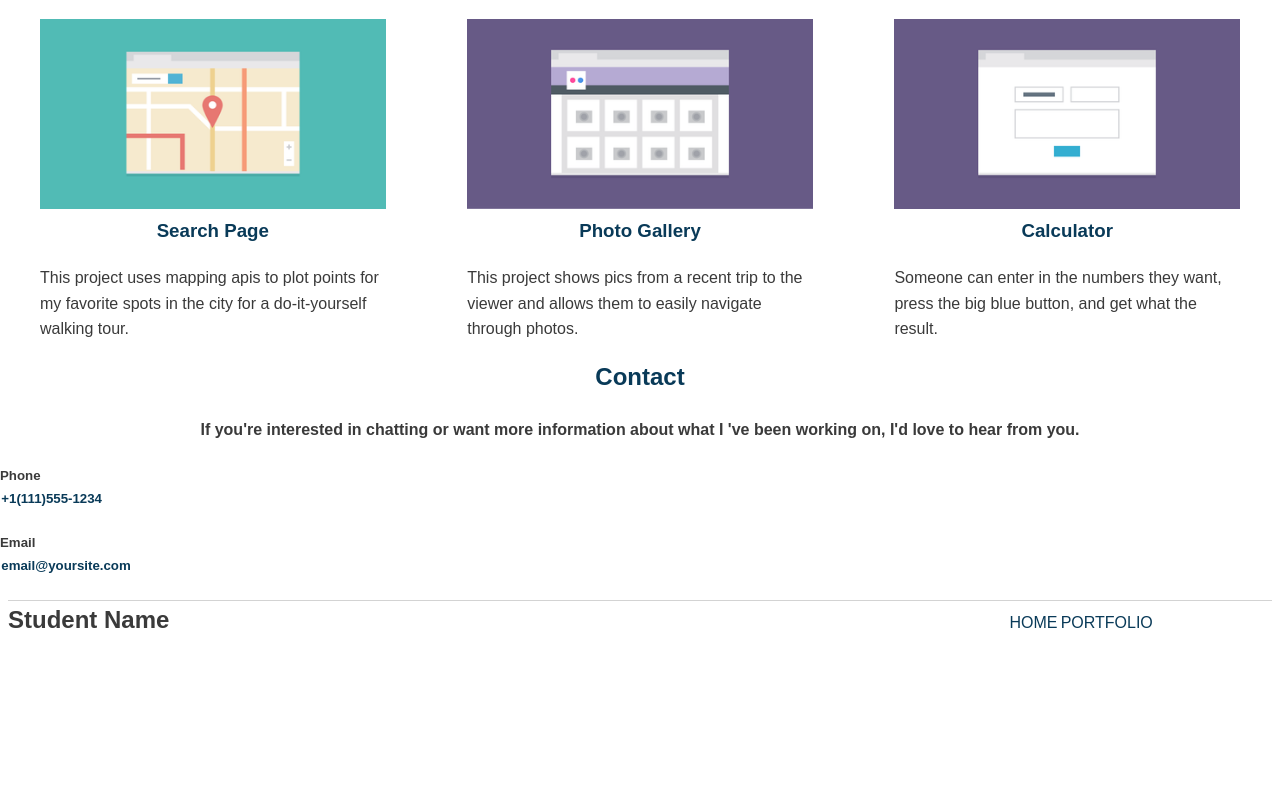
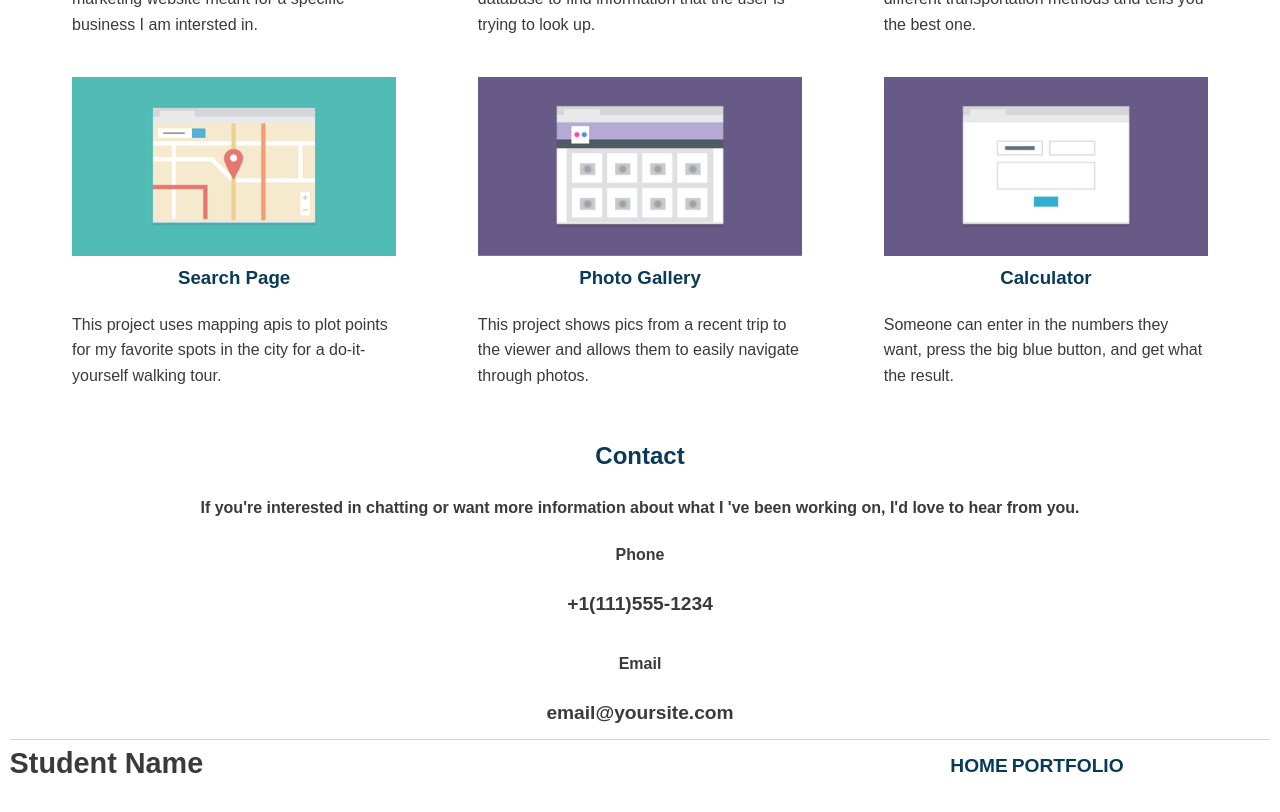
Before and after one commit to Wgardner2017/responsive-layout, a plain HTML site: page index.html in a window 1280 px wide. Shown: the part 806-1618 px from the top of the page. Before the commit the page ends 1469 px from the top, so only its background shows below. Drawn offline with Linux system fonts and the light colour scheme; files that its build step writes are made by us from their sources.

Commit message:
css styling center h4 h5

```diff
--- a/index.html
+++ b/index.html
@@ -101,14 +101,17 @@
             </div>
         </wrapper>
     </main>
-    <div class="Get in Touch">
-        <h2 id="Contact">Contact</h2>
-        <h4>If you're interested in chatting or want more information about what I 've been working on, I'd love to hear from
-            you.
-        </h4>
-        <h5>Phone <a href="tel:1-111-555-1234">+1(111)555-1234</a></h4>
-            <h5>Email <a href="mailto:email@yoursite.com">email@yoursite.com</a></h4>
-    </div>
+
+    <h2 id="Contact">Contact</h2>
+    <h4>If you're interested in chatting or want more information about what I 've been working on, I'd love to hear from you.
+    </h4>
+    <callme>
+        <h4>Phone</h4>
+        <h5 href="tel:1-111-555-1234">+1(111)555-1234</h5>
+        <h4>Email</h4>
+        <h5 href="mailto:email@yoursite.com">email@yoursite.com</5>
+    </callme>
+
 
 </body>
 <footer>
--- a/styles.css
+++ b/styles.css
@@ -30,10 +30,13 @@ a {
 h1,
 h2,
 h3,
-h4
+h4,
 h5 {
   margin-top: 0;
   text-align: center;
+}
+h5 {
+  font-size: 1.2em;
 }
 nav a {
   text-decoration: none;
@@ -50,13 +53,21 @@ img {
  align-content: center;
 }
 main {
-  margin: .1em
+  margin: 1em;
   padding: 1em;
   background-color: white;
 }
 
 wrapper {
   background-color: white;
+}
+
+ {
+  text-align: center;
+}
+
+callme {
+  text-align: center;
 }
 footer .bottom {
   display: flex;
@@ -94,6 +105,8 @@ ul,
 ul {
   font-size: .6em;
 }
+
+
 
 }
 
```
